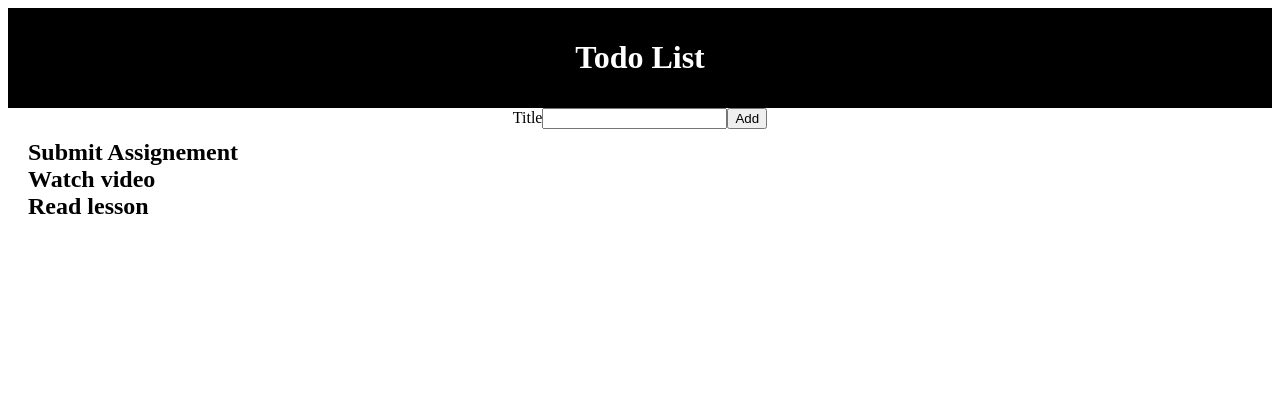
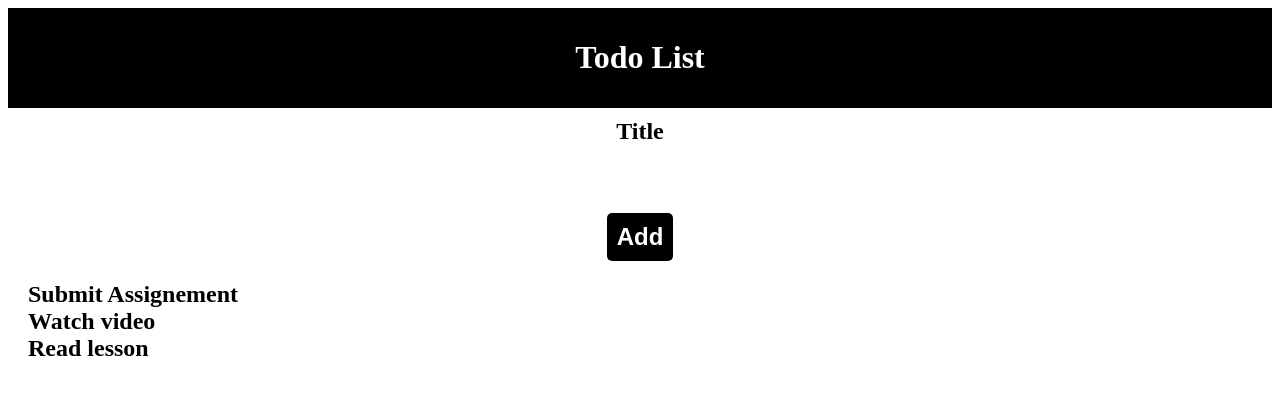
Before and after one commit to Code-the-Dream-School/react-cockatoo, a React (Create React App) app: page / in a window 1280 px wide. Shown: the top 394 px of the page. Built offline with nearby package versions, Linux system fonts and the light colour scheme; the HTML template or start-up script is replaced by a standard one.

Commit message:
Style form

```diff
--- a/src/index.css
+++ b/src/index.css
@@ -23,3 +23,39 @@ li:hover{
     background: #000;
     color: #fff;
 }
+
+form {
+    display: flex;
+    flex-direction: column;
+    align-items: center;
+    justify-content: center;
+    margin: 10px;
+    gap: 10px;
+}
+
+button{
+    background: #000;
+    color: #fff;
+    padding: 10px;
+    border: none;
+    border-radius: 5px;
+    font-size: x-large;
+    font-weight: 600;
+}
+button:hover{
+    background: #fff;
+    color: #000;
+}
+
+label{
+    font-size: x-large;
+    font-weight: 600;
+}
+
+input{
+    padding: 10px;
+    border: none;
+    border-radius: 5px;
+    font-size: x-large;
+    font-weight: 600;
+}
```
